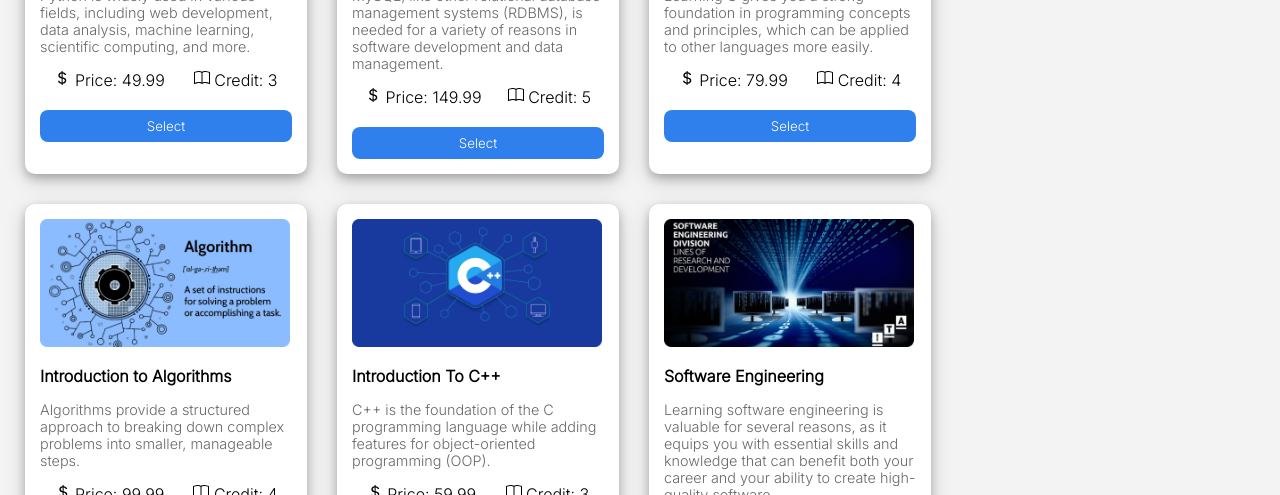
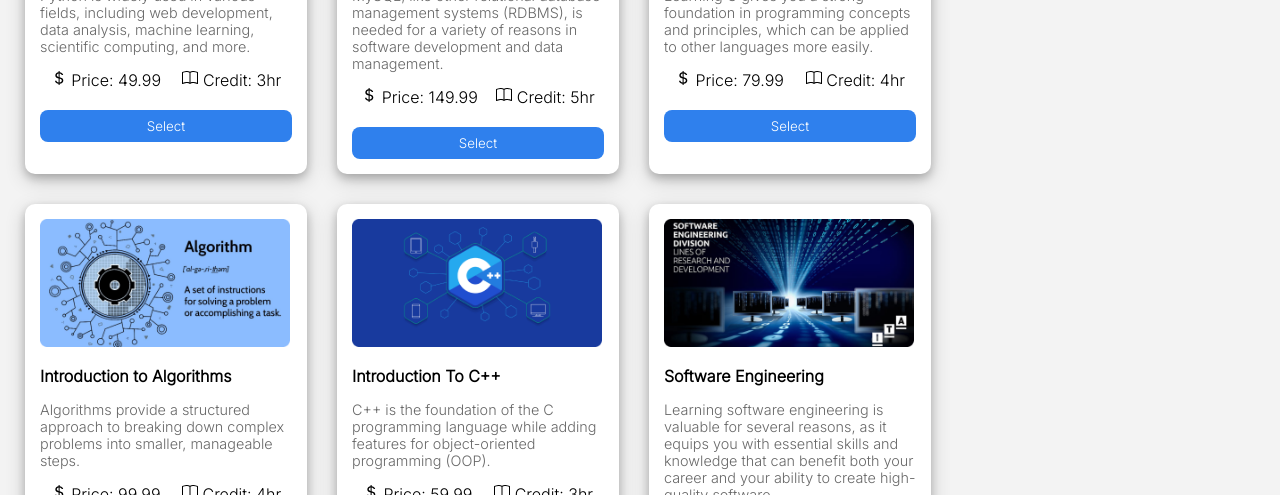
Before and after one commit to nirobutso140/course-sale, a React (Vite) app: page / in a window 1280 px wide. Shown: the part 305-800 px from the top of the page. Built offline with nearby package versions, Linux system fonts and the light colour scheme.

Commit message:
add 'hr' on credit

```diff
--- a/src/Home/Home.jsx
+++ b/src/Home/Home.jsx
@@ -51,7 +51,7 @@ const Home = () => {
                         <p className='card_desc'>{course.details}</p>
                         <div className='price_credit'>
                             <span> <BsCurrencyDollar/> Price: {course.price}</span>
-                            <span> <BsBook/> Credit: {course.credit}</span>
+                            <span> <BsBook/> Credit: {course.credit}hr</span>
                         </div><br />
                         <button onClick={()=>handleSelect(course)} id='select_btn'>Select</button>
                     </div>
```
